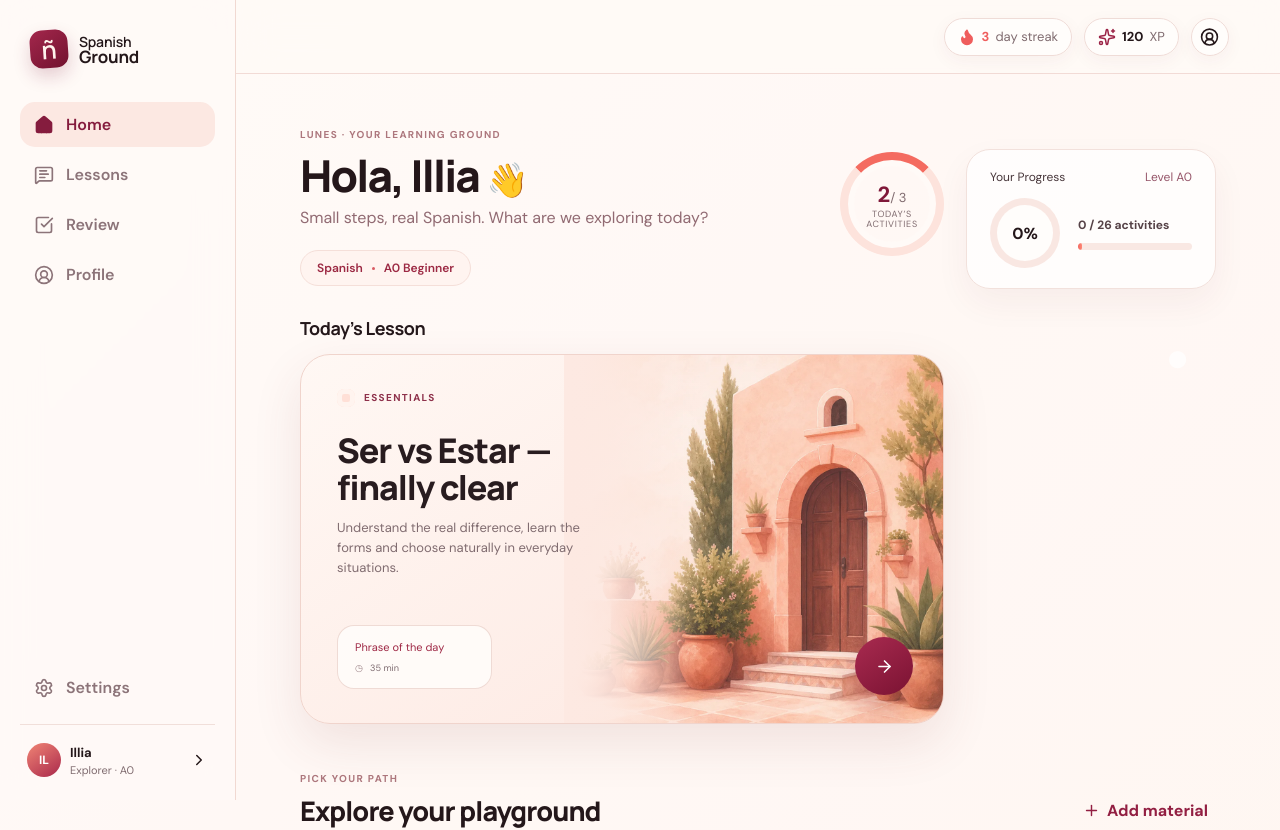
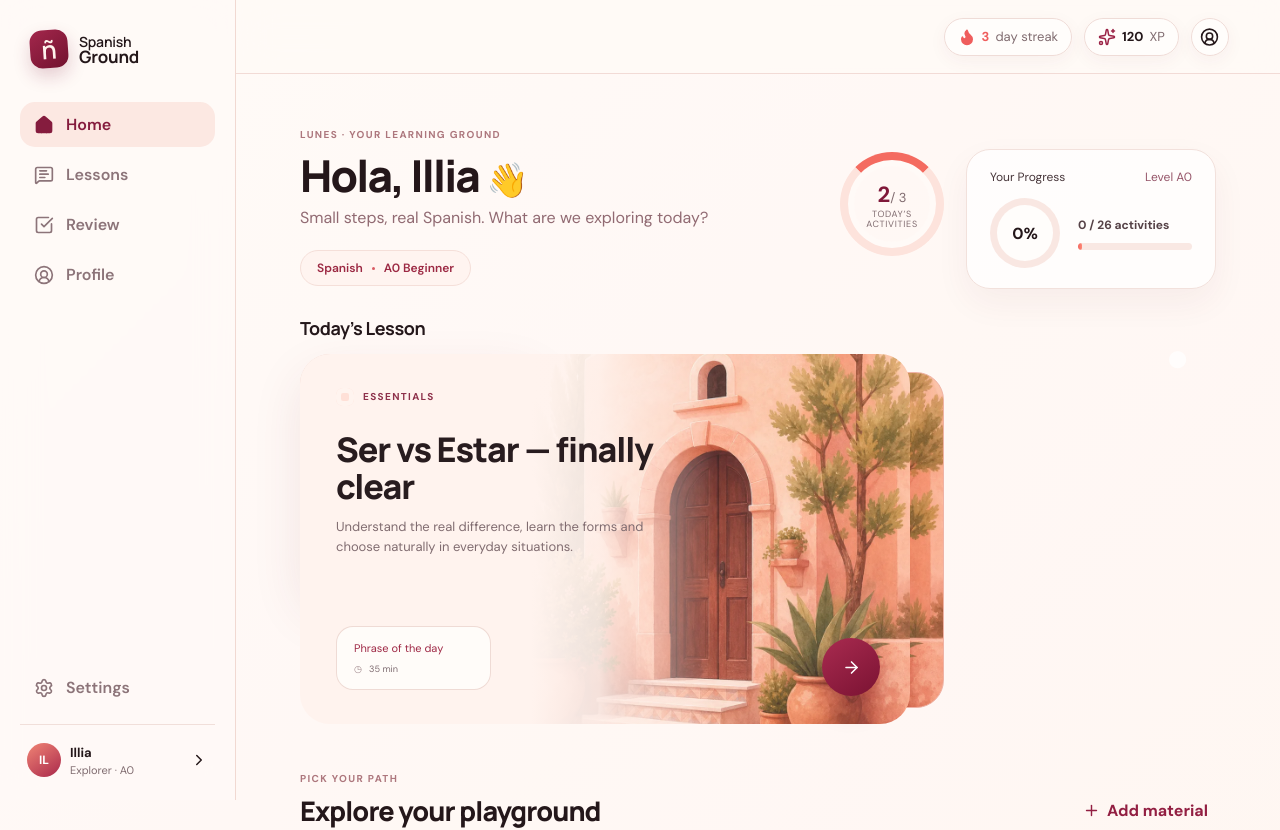
Before and after one commit to Kengat/spanish-ground, a React (Vite) app: page / in a window 1280 px wide. Shown: the top 830 px of the page. Built offline with nearby package versions, Linux system fonts and the light colour scheme.

Commit message:
fix responsive lesson card spacing

```diff
--- a/src/styles.css
+++ b/src/styles.css
@@ -140,7 +140,7 @@ h1,h2,h3,.hero h1,.pack-hero h1,.exercise-content>h1,.continue-copy h2,.section-
   :root{--ink:#171113;--muted:#8c747a;--paper:#fef9f6;--white:#fefdfd;--line:#f4dfd8;--green:#6a1d31;--coral:#f16f6b}
   html,body,#root{min-height:100%;background:#fef9f6}body{overflow-x:hidden;background:linear-gradient(155deg,#fefaf7 0%,#fef8f5 58%,#fdf5f1 100%)}
   .app-shell{min-height:100vh;padding-bottom:82px;background:transparent}
-  .topbar{height:119px;padding:0 28px;border:0;background:#fef9f6;position:relative}.mobile-menu{display:grid;width:22px;height:22px;padding:0;place-items:center;transform:translateY(22px)}.mobile-menu svg{width:20px;height:20px;stroke-width:2}.topbar .round-button{width:40px;height:40px;border:1px solid #edcfc7;background:linear-gradient(145deg,#e18a86,#a8475d);box-shadow:inset 0 0 0 4px #fffaf7,0 0 0 1px #efd9d2;color:#fff;transform:translateY(22px)}.topbar .round-button:after{font-size:10px}.topbar .stat-pill{display:none}
+  .topbar{height:78px;padding:0 28px;border:0;background:#fef9f6;position:relative}.mobile-menu{display:grid;width:22px;height:22px;padding:0;place-items:center;transform:none}.mobile-menu svg{width:20px;height:20px;stroke-width:2}.topbar .round-button{width:40px;height:40px;border:1px solid #edcfc7;background:linear-gradient(145deg,#e18a86,#a8475d);box-shadow:inset 0 0 0 4px #fffaf7,0 0 0 1px #efd9d2;color:#fff;transform:none}.topbar .round-button:after{font-size:10px}.topbar .stat-pill{display:none}
   .page{padding:3px 27px 34px}.hero{min-height:0;margin:0 0 8px;align-items:flex-start}.hero h1{font-family:'DM Sans',sans-serif;font-size:27px;line-height:1.05;font-weight:700;letter-spacing:-1.2px;margin:0 0 5px}.hero h1 span{font-size:20px}.hero p{font-size:13px;line-height:17px;color:#a75f70;max-width:none;margin:0}.language-pill{height:30px;margin-top:10px;padding:0 13px;border-color:#f1dcd6;background:#fff4f0;color:#a02743;font-size:10px;gap:8px}
   .progress-summary{height:102px;margin:0 0 23px;padding:14px 15px 14px;border:1px solid #f5e4df;border-radius:21px;background:#fefdfd;box-shadow:0 8px 24px rgba(120,61,66,.035);gap:7px}.progress-summary-head{font-size:10px;color:#3f3033}.progress-summary-head span:last-child{color:#96566a}.progress-summary-body{gap:13px}.progress-ring{width:54px;height:54px;flex-basis:54px;background:conic-gradient(#f78a79 var(--progress),#f8e1db 0)}.progress-ring:after{inset:6px;background:#fefdfd}.progress-ring strong{font-size:13px}.progress-summary-copy{gap:8px;font-size:11px;color:#382a2d}.progress-summary-copy>div{height:5px;background:#fdf2ee}.progress-summary-copy>div span{background:#f16f6b}
   .today-title{font-family:'DM Sans',sans-serif;font-size:15px;font-weight:700;line-height:20px;letter-spacing:-.2px;margin:0 0 10px}
@@ -149,8 +149,16 @@ h1,h2,h3,.hero h1,.pack-hero h1,.exercise-content>h1,.continue-copy h2,.section-
   .continue-card:after{content:"";display:block;position:absolute;left:29px;right:-27px;top:15px;bottom:14px;border:1px solid #efb5a8;border-radius:20px;background:linear-gradient(rgba(246,164,145,.16),rgba(246,164,145,.16)),url('./assets/spanish-courtyard.webp') right center/cover no-repeat;z-index:-1}
   .continue-copy{position:relative;width:100%;height:252px;padding:17px 16px;display:flex;align-items:flex-start;z-index:3}.continue-copy .eyebrow.light{font-size:9px;letter-spacing:.25px;text-transform:none;color:#382a2d;padding-left:25px}.continue-copy .eyebrow.light:before{width:18px;height:18px;border-radius:7px;background:#fdded4;box-shadow:inset 0 0 0 5px #fff1eb}.continue-copy h2{font-family:'DM Sans',sans-serif;font-size:22px;font-weight:700;line-height:1.08;letter-spacing:-.75px;max-width:45%;margin:26px 0 8px;color:#171113}.continue-copy p{font-size:11px;line-height:1.45;max-width:41%;color:#6f5b60;margin:0;display:-webkit-box;-webkit-line-clamp:3;-webkit-box-orient:vertical;overflow:hidden}.lesson-chip{min-width:105px;margin-top:auto;padding:10px 11px 9px;border-radius:14px;background:rgba(255,253,251,.94);border-color:#f1dfda;gap:6px;font-size:10px;color:#a42040;box-shadow:0 7px 18px rgba(100,50,56,.035)}.lesson-chip small{font-size:9px;color:#79686c}
   .lesson-art{display:block;position:absolute;inset:0;width:100%;height:100%;border-radius:21px;background-image:linear-gradient(155deg,#feebe3 0%,#feebe3 38%,rgba(254,235,227,0) 52%),linear-gradient(90deg,#feebe3 0%,rgba(254,235,227,.93) 28%,rgba(254,235,227,.1) 58%),url('./assets/spanish-courtyard.webp');background-repeat:no-repeat;background-size:100% 100%,100% 100%,cover;background-position:center,center,center;overflow:hidden;z-index:1}.lesson-art:after{display:none}.continue-card .light-button{right:10px;bottom:12px;width:47px;height:47px;min-height:47px;background:linear-gradient(145deg,#8c2442,#65172d);box-shadow:0 10px 21px rgba(87,17,38,.22);z-index:4}.continue-card .light-button svg{width:18px}
-  .dashboard>.section-heading{margin:226px 0 13px}.section-heading h2{font-size:19px}.pack-card,.new-pack-card{min-height:205px}
+  .dashboard>.section-heading{margin:30px 0 13px}.section-heading h2{font-size:19px}.pack-card,.new-pack-card{min-height:205px}
   .sidebar{height:67px;inset:auto 18px 9px;padding:5px 7px;border:1px solid #f1dfd9;border-radius:22px;background:rgba(254,249,246,.96);box-shadow:0 9px 25px rgba(93,39,47,.07)}.sidebar nav{gap:0}.nav-item{position:relative;padding:6px 3px;gap:3px;border-radius:0;background:transparent!important;color:#5f585a;font-size:8px;font-weight:500}.nav-item svg{width:18px;height:18px;stroke-width:1.8}.nav-item:hover,.nav-item.active{color:#6a1d31}.nav-item.active svg{fill:#6a1d31;stroke:#6a1d31}.nav-count{margin:0 0 24px 19px;min-width:15px;height:15px;background:#f16f6b;font-size:7px}
+}
+
+@media(min-width:761px){
+  .continue-card{width:calc(100% - 34px);overflow:visible;border:0;background:transparent;box-shadow:none;isolation:isolate;z-index:1}
+  .continue-card:before{content:"";display:block;position:absolute;inset:0;border:1px solid #f0d3cb;border-radius:30px;background:linear-gradient(145deg,#fff3ee 0%,#fde7df 100%);box-shadow:0 20px 50px rgba(125,52,59,.1);z-index:1}
+  .continue-card:after{content:"";display:block;position:absolute;left:42px;right:-34px;top:18px;bottom:16px;border:1px solid #efb2a5;border-radius:28px;background:linear-gradient(rgba(239,142,124,.12),rgba(239,142,124,.12)),url('./assets/spanish-courtyard.webp') right center/cover no-repeat;z-index:0}
+  .lesson-art{position:absolute;inset:0;width:100%;height:100%;border-radius:30px;background-image:linear-gradient(90deg,#fff3ee 0%,#fff3ee 38%,rgba(255,243,238,.9) 49%,rgba(255,243,238,.08) 68%),url('./assets/spanish-courtyard.webp');background-repeat:no-repeat;background-size:100% 100%,cover;background-position:center,center;overflow:hidden;z-index:2}
+  .lesson-art:after{display:none}.continue-copy{position:relative;grid-column:1/-1;width:100%;height:100%;z-index:3}.continue-copy h2{max-width:340px}.continue-copy p{max-width:350px}.continue-card .light-button{z-index:4}
 }
 
 @media(max-width:380px){
```
